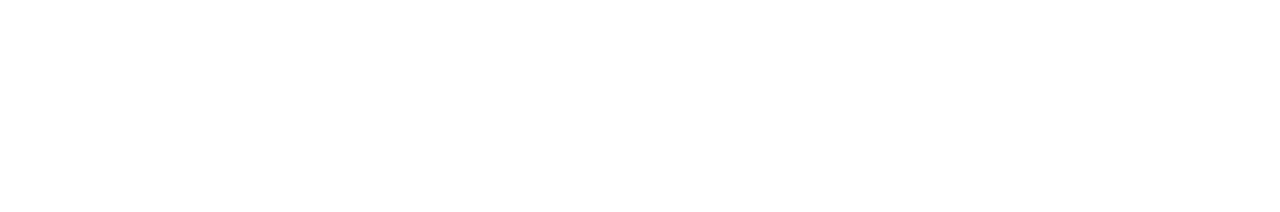
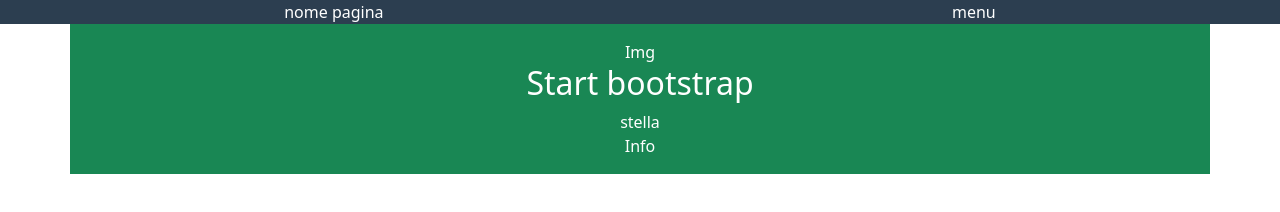
Before and after one commit to AlessandroBilli/html-css-bootstrap-freelancer, a plain HTML site: page index.html in a window 1280 px wide. Drawn offline with nearby package versions, Linux system fonts and the light colour scheme.

Commit message:
feat: nav e jumbo struttura blochi

```diff
--- a/css/style.css
+++ b/css/style.css
@@ -0,0 +1,4 @@
+nav{
+    background-color:#2c3e50 ;
+    color: white;
+}
--- a/index.html
+++ b/index.html
@@ -1,14 +1,40 @@
 <!DOCTYPE html>
 <html lang="en">
+
 <head>
     <meta charset="UTF-8">
     <meta name="viewport" content="width=device-width, initial-scale=1.0">
     <link rel="stylesheet" href="css/style.css">
     <link rel="preconnect" href="https://fonts.googleapis.com">
-    <link href="https://cdn.jsdelivr.net/npm/bootstrap@5.3.2/dist/css/bootstrap.min.css" rel="stylesheet" integrity="sha384-T3c6CoIi6uLrA9TneNEoa7RxnatzjcDSCmG1MXxSR1GAsXEV/Dwwykc2MPK8M2HN" crossorigin="anonymous">
+    <link href="https://cdn.jsdelivr.net/npm/bootstrap@5.3.2/dist/css/bootstrap.min.css" rel="stylesheet"
+        integrity="sha384-T3c6CoIi6uLrA9TneNEoa7RxnatzjcDSCmG1MXxSR1GAsXEV/Dwwykc2MPK8M2HN" crossorigin="anonymous">
     <title> Start Bootstrap </title>
 </head>
+
 <body>
+    <header>
+        <nav>
+            <div class="d-flex justify-content-around">
+                <div>nome pagina</div>
+                <div>menu </div>
+            </div>
+        </nav>
+        <!--Jumbotron-->
+        <div class="container text-center p-3 mb-2 bg-success text-white">
+            <div class="row row-cols-1">
+              <div class="col">Img</div>
+              <div class="col"><h2>Start bootstrap</h2></div>
+              <div class="col">stella</div>
+              <div class="col">Info</div>
+            </div>
+          </div>
 
+        <!--/Jumbotron-->
+
+    </header>
+    <main>
+
+    </main>
 </body>
+
 </html>
```
